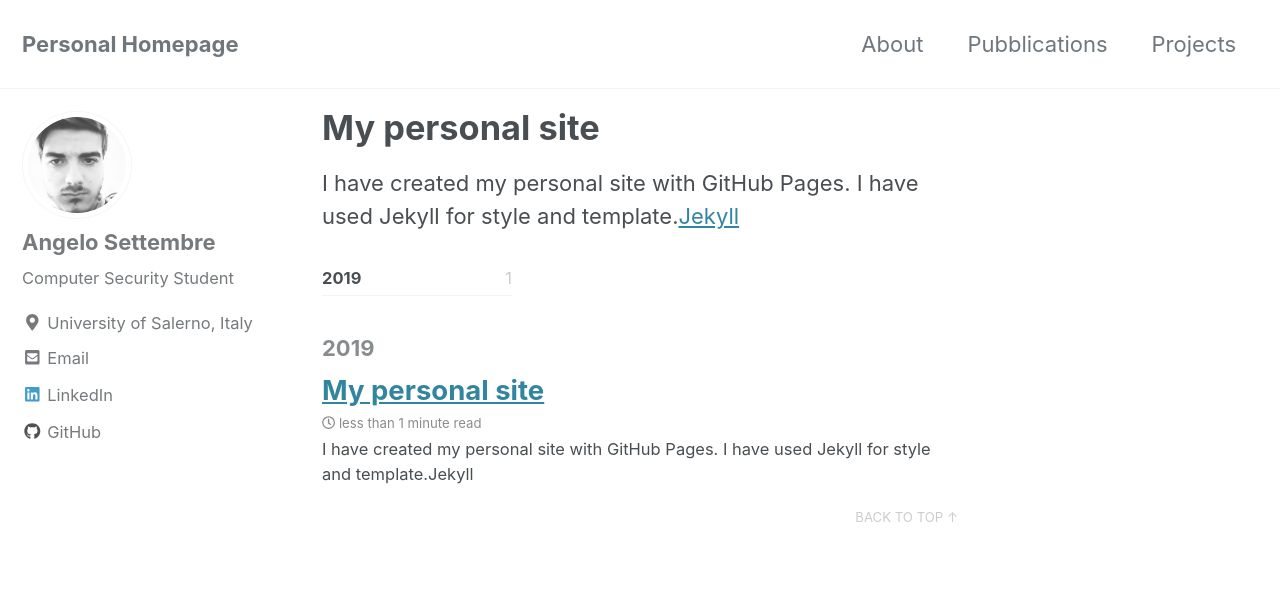
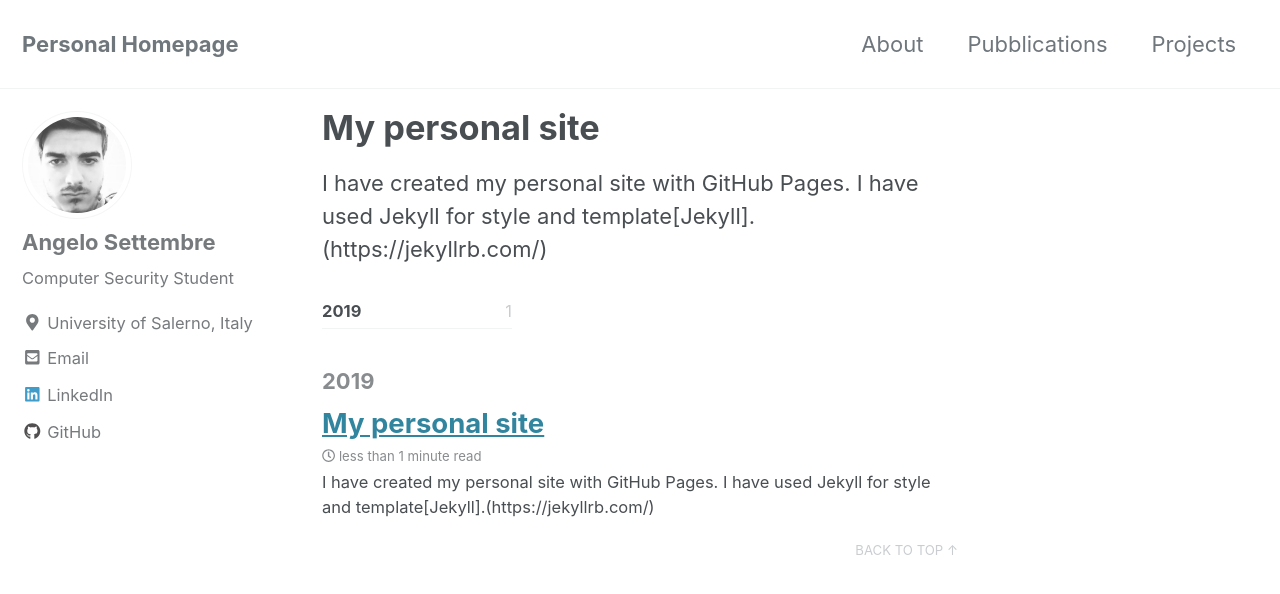
Before and after one commit to angelosettembre/angelosettembre.github.io, a Jekyll site: the page built from _posts/2019-04-19-my-site.md, in a window 1280 px wide and 900 px high. Shown: the top 594 px of the window. Built offline with Jekyll 4.4.1, drawn with Linux system fonts in a browser that asks for light colours; cached includes are drawn as plain includes; nearby versions of some CDN libraries.

Commit message:
fix post

```diff
--- a/_posts/2019-04-19-my-site.md
+++ b/_posts/2019-04-19-my-site.md
@@ -4,4 +4,4 @@ title: My personal site
 category: news
 comments: true
 ---
-I have created my personal site with GitHub Pages. I have used Jekyll for style and template.[Jekyll](https://jekyllrb.com/)
+I have created my personal site with GitHub Pages. I have used Jekyll for style and template[Jekyll].(https://jekyllrb.com/)
```
